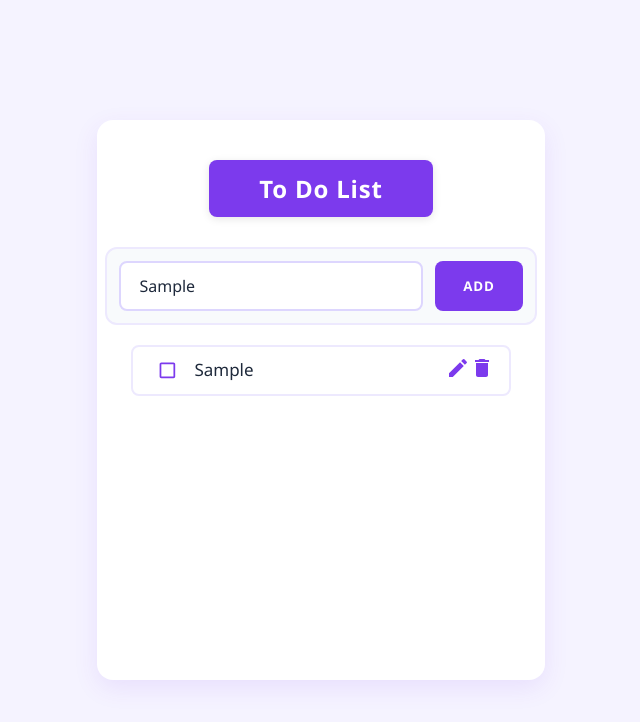
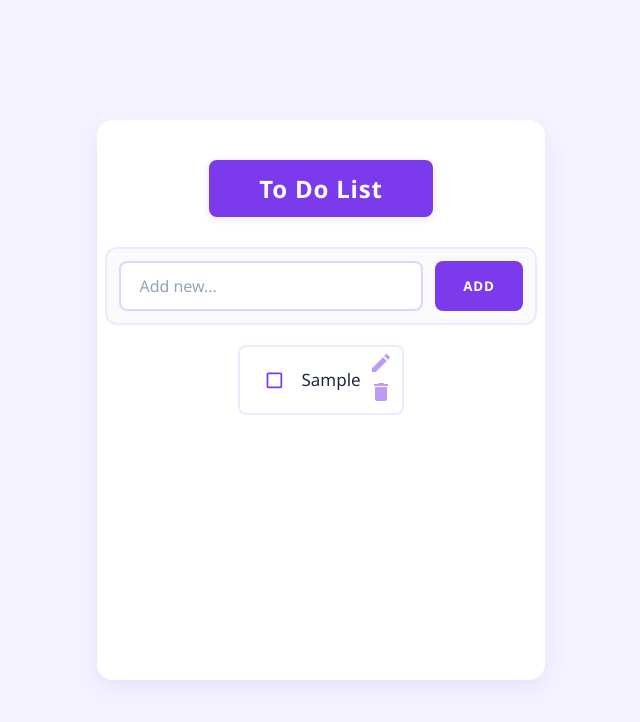
Before and after one commit to abubakarbutt1503/to_do_list, a React (Create React App) app: page / in a window 1280 px wide. Both pictures are taken after typing "Sample" into the empty fields and a click on the button "ADD". Shown: the top 722 px of the page, without its empty margins (319-959 px from the left). Built offline with nearby package versions, Linux system fonts and the light colour scheme.

Commit message:
Added animations and improved UI

```diff
--- a/package.json
+++ b/package.json
@@ -11,6 +11,7 @@
     "@testing-library/jest-dom": "^6.6.3",
     "@testing-library/react": "^16.2.0",
     "@testing-library/user-event": "^13.5.0",
+    "framer-motion": "^12.4.10",
     "react": "^19.0.0",
     "react-dom": "^19.0.0",
     "react-scripts": "5.0.1",
--- a/src/components/App.jsx
+++ b/src/components/App.jsx
@@ -1,4 +1,4 @@
-// App.jsx
+import { motion, AnimatePresence } from 'framer-motion';
 import React, { useState } from 'react';
 import '../index.css';
 import Heading from './Heading';
@@ -51,9 +51,17 @@ function App() {
         onChecked={handleChange}
         addButtonClick={addTaskButton}
       />
+      <AnimatePresence>
         {taskList.map((listItem, index) => (
+          <motion.div
+            key={index}
+            initial={{ opacity: 0, y: -20 }}
+            animate={{ opacity: 1, y: 0 }}
+            exit={{ opacity: 0, x: 100 }}
+            transition={{ type: "spring", stiffness: 300, damping: 20 }}
+            layout
+          >
             <TaskList
-          key={index}
               id={index}
               task={listItem.text}
               completed={listItem.completed}
@@ -61,7 +69,9 @@ function App() {
               onEdit={editTask}
               onToggle={toggleComplete}
             />
+          </motion.div>
         ))}
+      </AnimatePresence>
     </div>
   );
 }
--- a/src/components/Heading.jsx
+++ b/src/components/Heading.jsx
@@ -1,10 +1,16 @@
 import React from 'react'
+import { motion } from 'framer-motion';
 
 function Heading(props) {
   return (
-    <div className='heading-outter'>
+    <motion.div
+      className='heading-outter'
+      initial={{ y: -50, opacity: 0 }}
+      animate={{ y: 0, opacity: 1 }}
+      transition={{ duration: 0.5 }}
+    >
       <h1 className='heading'>{props.title}</h1>
-    </div>
+    </motion.div>
   )
 }
 
--- a/src/components/InputTextArea.jsx
+++ b/src/components/InputTextArea.jsx
@@ -1,11 +1,31 @@
-import React from 'react'
+import React from 'react';
+import { motion } from 'framer-motion';
 
 function InputTextArea(props) {
   return (
-    <div className='Add-text-area'>
-        <input className='Add-task' onChange={props.onChecked} type="text" placeholder='Add new...' />
-        <button className='Add-button' onClick={props.addButtonClick} >ADD</button>
-    </div>
+    <motion.div
+      className='Add-text-area'
+      initial={{ scale: 0.9, opacity: 0 }}
+      animate={{ scale: 1, opacity: 1 }}
+      transition={{ delay: 0.2 }}
+    >
+      <motion.input
+        className='Add-task'
+        value={props.value}
+        onChange={props.onChecked}
+        type="text"
+        placeholder='Add new...'
+        whileFocus={{ scale: 1.02 }}
+      />
+      <motion.button
+        className='Add-button'
+        onClick={props.addButtonClick}
+        whileHover={{ scale: 1.05 }}
+        whileTap={{ scale: 0.95 }}
+      >
+        ADD
+      </motion.button>
+    </motion.div>
   )
 }
 
--- a/src/components/TaskList.jsx
+++ b/src/components/TaskList.jsx
@@ -1,53 +1,80 @@
-// TaskList.jsx
-import React, {useState} from 'react';
+import React, { useState } from 'react';
+import { motion } from 'framer-motion';
 import DeleteIcon from '@mui/icons-material/Delete';
 import Checkbox from '@mui/material/Checkbox';
 import EditIcon from '@mui/icons-material/Edit';
 
 function TaskList(props) {
-
   const [isEditing, setIsEditing] = useState(false);
   const [editedText, setEditedText] = useState(props.task);
 
-  const handleEdit = () => {
+  function handleEdit() {
     props.onEdit(props.id, editedText);
     setIsEditing(false);
-  };
+  }
 
   return (
     <div className="task-list-container">
       <ul className="task-list">
-        <li className="task-item">
+        <motion.li
+          className="task-item"
+          initial={{ opacity: 0, y: -10 }}
+          animate={{ opacity: 1, y: 0 }}
+          exit={{ opacity: 0, x: 100 }}
+          whileHover={{ scale: 1.02 }}
+          transition={{ type: "spring", stiffness: 300, damping: 20 }}
+          layout
+        >
           <Checkbox
             className="task-checkbox"
             checked={props.completed}
             onChange={() => props.onToggle(props.id)}
           />
+
           {isEditing ? (
-            <input
+            <motion.input
               type="text"
               value={editedText}
               onChange={(e) => setEditedText(e.target.value)}
               onBlur={handleEdit}
               className="edit-input"
               autoFocus
+              initial={{ scaleX: 0.9 }}
+              animate={{ scaleX: 1 }}
+              transition={{ type: "spring" }}
             />
           ) : (
-            <span className={`task-text ${props.completed ? 'completed' : ''}`}>
+            <motion.span
+              className={`task-text ${props.completed ? 'completed' : ''}`}
+              initial={{ opacity: 1 }}
+              animate={{ opacity: props.completed ? 0.6 : 1 }}
+            >
               {props.task}
-            </span>
+            </motion.span>
           )}
-          <div className="icon-container">
+
+          <motion.div
+            className="icon-container"
+            initial={{ opacity: 0.5 }}
+            whileHover={{ opacity: 1 }}
+            transition={{ duration: 0.2 }}
+          >
             <EditIcon
               className="edit-icon"
               onClick={() => setIsEditing(!isEditing)}
+              component={motion.svg}
+              whileHover={{ scale: 1.2 }}
+              transition={{ type: "spring" }}
             />
             <DeleteIcon
               className="delete-icon"
               onClick={() => props.onDelete(props.id)}
+              component={motion.svg}
+              whileHover={{ scale: 1.2 }}
+              transition={{ type: "spring" }}
             />
-          </div>
-        </li>
+          </motion.div>
+        </motion.li>
       </ul>
     </div>
   );
--- a/src/index.css
+++ b/src/index.css
@@ -1,4 +1,4 @@
-/* Base Styles */
+
 body {
   background-color: #f5f3ff;
   display: flex;
@@ -9,7 +9,7 @@ body {
   font-family: 'Poppins', 'Segoe UI', sans-serif;
 }
 
-/* Main Container */
+
 .display {
   background-color: #ffffff;
   width: 35vw;
@@ -23,7 +23,7 @@ body {
   overflow-y: auto;
 }
 
-/* Heading */
+
 .heading-outter {
   margin-top: 25px;
   display: flex;
@@ -44,7 +44,7 @@ body {
   letter-spacing: 0.8px;
 }
 
-/* Input Section */
+
 .Add-text-area {
   display: flex;
   background-color: #f8fafc;
@@ -103,7 +103,7 @@ body {
   opacity: 1;
 }
 
-/* Task List */
+
 .task-list-container {
   width: 85%;
   margin: 5px auto;
@@ -117,9 +117,9 @@ body {
 .task-item {
   display: flex;
   align-items: center;
-  gap: 8px; /* Reduced from 10px */
-  padding: 4px 15px; /* Reduced vertical padding */
-  margin: 0; /* Removed vertical margin */
+  gap: 8px;
+  padding: 4px 15px;
+  margin: 0;
   background-color: #ffffff;
   border-radius: 8px;
   border: 2px solid #ede9fe;
@@ -132,7 +132,7 @@ body {
   box-shadow: 0 2px 8px rgba(124, 58, 237, 0.1);
 }
 
-/* Checkbox */
+
 .MuiSvgIcon-root {
   font-size: 1.3rem !important;
 }
@@ -145,18 +145,18 @@ body {
   color: #f59e0b !important;
 }
 
-/* Task Text */
+
 .task-text {
   flex: 1;
   color: #1e293b;
   font-size: 17px;
   font-weight: 500;
-  margin: 0; /* Ensure no text margin */
-  line-height: 1.2; /* Tighter line height */
+  margin: 0;
+  line-height: 1.2;
 }
 
 
-/* Delete Icon */
+
 .delete-icon, .edit-icon {
   color: #7c3aed;
   cursor: pointer;
@@ -169,7 +169,7 @@ body {
   transform: scale(1.05);
 }
 
-/* Completed Task */
+
 .task-item.completed .task-text {
   text-decoration: line-through;
   opacity: 0.6;
@@ -178,3 +178,16 @@ body {
   text-decoration: line-through;
   opacity: 0.6;
 }
+
+.task-item {
+  transition: background-color 0.3s ease;
+}
+
+.edit-input {
+  transition: all 0.3s ease;
+  transform-origin: left;
+}
+
+.display {
+  scroll-behavior: smooth;
+}
```
Also changed, not shown: 1 other file (tests, documents, lock files or other folders). Lines whose indentation alone changed are shown as unchanged.
